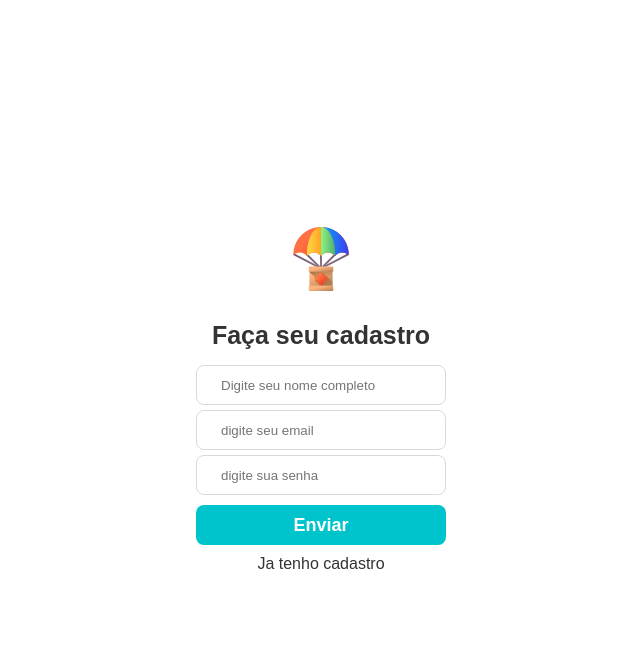
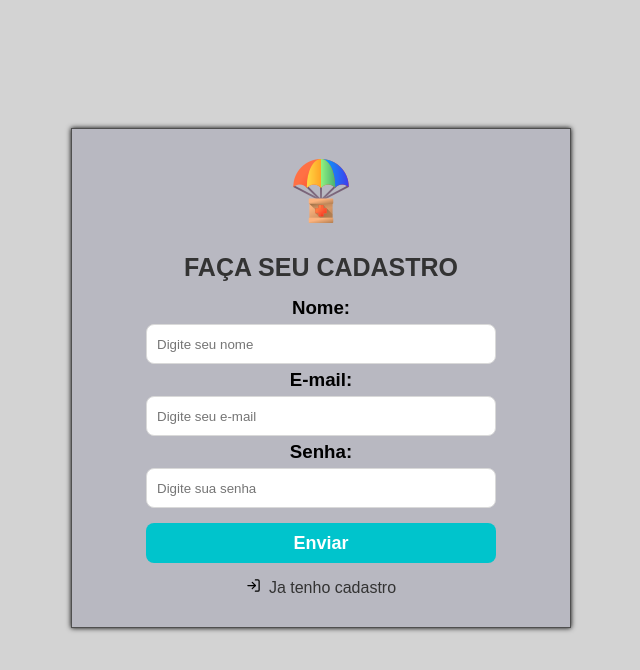
Before and after one commit to thii777/maximo-frontend, a React (Create React App) app: page /signup in a window 1280 px wide. Shown: the top 670 px of the page, without its empty margins (319-959 px from the left). Built offline with nearby package versions, Linux system fonts and the light colour scheme.

Commit message:
implementaçao de validaçao de form e material ui

```diff
--- a/src/pages/Home/index.js
+++ b/src/pages/Home/index.js
@@ -25,7 +25,7 @@ export default function MyTasks() {
                 <div className="cards">
                     <header>
                         <img src={logo} alt="logotipo" />
-                        <span>Olá {firstName}</span>
+                        <span>Olá, {firstName}</span>
 
                         <Link to="/mytasks">Meus pedidos</Link>
                         <Link className="logout" to="/">Sair</Link>
--- a/src/pages/Signin/index.js
+++ b/src/pages/Signin/index.js
@@ -1,66 +1,101 @@
-import React, { useState } from 'react'
-import { Link, useHistory } from 'react-router-dom'
-import { FiLogIn } from 'react-icons/fi'
-
+import React, { useState } from 'react';
+import { Link, useHistory } from 'react-router-dom';
+import { FiLogIn, FiEye, FiEyeOff } from 'react-icons/fi';
+import TextField from '@material-ui/core/TextField';
 
 import { Container } from './styles';
-import api from '../../services/api'
-import logo from '../../assets/logo.png'
+import api from '../../services/api';
+import logo from '../../assets/logo.png';
 
 export default function Signin() {
-    const [email, setEmail] = useState()
-    const [senha, setSenha] = useState()
+  const [email, setEmail] = useState();
+  const [senha, setSenha] = useState();
+  const [type, setType] = useState('password');
+  const [eye, setEye] = useState('block');
+  const [eyeOff, setEyeOff] = useState('none');
 
-    const history = useHistory()
+  const history = useHistory();
 
   async function handleLogin(e) {
-        e.preventDefault()
+    e.preventDefault();
 
-        if(!setEmail.length === [0]){
-            console.log("digite email e senha")
+    if (!setEmail.length === [0]) {
+      console.log('digite email e senha');
     }
 
     let data = {
       email,
       senha
+    };
+
+    try {
+      const response = await api.post('session', data);
+      localStorage.setItem('userId', response.data.id);
+      localStorage.setItem('userName', response.data.name);
+
+      history.push('/home');
+    } catch (e) {
+      alert(e.message);
+    }
   }
 
+  function ocultPassword() {
+    setType('password');
+    setEye('block');
+    setEyeOff('none');
+  }
 
-        try {
-            const response = await api.post('session', data)
-            localStorage.setItem('userId', response.data.id)
-            localStorage.setItem('userName', response.data.name)
-
-            history.push('/home')
-
-        } catch (e) {
-            alert('Erro, tente novamente', e)
+  function showPassword() {
+    setType('text');
+    setEye('none');
+    setEyeOff('block');
+    if (type === 'text') {
+      ocultPassword();
     }
   }
 
   return (
     <div>
-            <div className="back"/>
+      <div className='back' />
       <Container>
-                <section className="form">
-                    <form>
-                        <img src={logo} alt="logotipo" />
+        <section className='form'>
+          <form onSubmit={handleLogin}>
+            <img src={logo} alt='logotipo' />
             <h1>Faça seu login</h1>
-                            <h3>E-mail:</h3>
-                        <input
+            <TextField
+              label='E-mail'
               value={email}
               onChange={e => setEmail(e.target.value)}
+              required
             />
-                         <h3>Senha:</h3>
-                        <input
+            <TextField
+              label='Senha'
+              className='password'
+              type={type}
               value={senha}
               onChange={e => setSenha(e.target.value)}
+              required
+            />
+            <FiEye
+              display={eye}
+              onClick={showPassword}
+              className='eye'
+              size={25}
+              color='black'
+            />
+            <FiEyeOff
+              display={eyeOff}
+              onClick={showPassword}
+              className='eye'
+              size={25}
+              color='black'
             />
 
-                        <button className="button" type="submit" onClick={handleLogin}>Entrar</button>
-
-                        <Link className="link" to="/signup">
-                        <FiLogIn size={16} color="#000" />
+            <button className='button' type='submit'>
+              Entrar
+            </button>
+            <Link className='link' to='/signup'>
+              <FiLogIn size={16} color='#000' />
               Não tenho cadastro
             </Link>
           </form>
--- a/src/pages/Signin/styles.js
+++ b/src/pages/Signin/styles.js
@@ -13,7 +13,7 @@ export const Container = styled.section`
     height: 430px;
     margin: 10% auto;
     border: 1px solid #4f4f4f;
-    background-color: rgba(120, 120, 150, 0.3);
+    background-color: rgba(120, 120, 150, 0.5);
     box-shadow: 0px 0px 5px black;
 
     img {
@@ -34,11 +34,24 @@ export const Container = styled.section`
       margin-top: 10px;
       width: 100%;
       max-width: 350px;
-      text-align: center;
+    }
+
+    .eye {
+      position: absolute;
+      top: 10;
+      right: 10;
+      margin-top: 66px;
+      margin-left: 96px;
+      cursor: pointer;
+      transition: 0.2s ease-out;
+    }
+    .eye:hover {
+      opacity: 0.5;
     }
     button {
-      width: 100%;
+      width: 70%%;
       max-width: 350px;
+      margin-top: 20px;
       transition: 0.2s;
     }
     h3 {
@@ -47,6 +60,8 @@ export const Container = styled.section`
 
     .link:hover {
         text-decoration: underline;
+    }
+
     }
 
     button:hover {
--- a/src/pages/Signup/index.js
+++ b/src/pages/Signup/index.js
@@ -6,13 +6,14 @@ import { makeStyles } from '@material-ui/core/styles';
 import { Container } from './styles';
 import api from '../../services/api';
 import logo from '../../assets/logo.png';
+import { FiLogIn } from 'react-icons/fi';
 
 export default function Signup() {
   const [name, setName] = useState('');
   const [email, setEmail] = useState('');
   const [senha, setSenha] = useState('');
-  const [message, setMessage] = useState('')
-  const [status, setStatus] = useState('')
+  const [message, setMessage] = useState('');
+  const [status, setStatus] = useState('');
 
   const history = useHistory();
 
@@ -30,16 +31,15 @@ export default function Signup() {
       alert(response.data.id);
       setTimeout(() => {
         history.push('/');
-      }, 3000)
+      }, 3000);
 
-      setMessage("Cadastrado com sucesso");
-      setStatus('success')
-      handleClick()
-
-    } catch {
-      setStatus('error')
-      setMessage("Error")
-      handleClick()
+      setMessage('Cadastrado com sucesso');
+      setStatus('success');
+      handleClick();
+    } catch (e) {
+      setStatus('error');
+      setMessage(e.message);
+      handleClick();
     }
   }
   function Alert(props) {
@@ -77,21 +77,22 @@ export default function Signup() {
           <form onSubmit={handleRegister}>
             <img src={logo} alt='logotipo' />
             <h1>Faça seu cadastro</h1>
-
+            <h3>Nome:</h3>
             <input
-              placeholder='Digite seu nome completo'
+              placeholder='Digite seu nome'
               value={name}
               onChange={e => setName(e.target.value)}
             />
-
+            <h3>E-mail:</h3>
             <input
-              placeholder='digite seu email'
+              placeholder='Digite seu e-mail'
               value={email}
               onChange={e => setEmail(e.target.value)}
             />
-
+            <h3>Senha:</h3>
             <input
-              placeholder='digite sua senha'
+              type='password'
+              placeholder='Digite sua senha'
               value={senha}
               onChange={e => setSenha(e.target.value)}
             />
@@ -113,6 +114,7 @@ export default function Signup() {
             </div>
 
             <Link className='link' to='/'>
+              <FiLogIn size={15} color='black'></FiLogIn>
               Ja tenho cadastro
             </Link>
           </form>
--- a/src/pages/Signup/styles.js
+++ b/src/pages/Signup/styles.js
@@ -3,11 +3,17 @@ import styled from 'styled-components';
 export const Container = styled.section`
 form {
     display: flex;
+    width: 100%;
+    max-width: 500px;
     flex-direction: column;
     align-items: center;
     justify-content: center;
-
-        height: 100vh;
+    padding: 10px;
+    height: 500px;
+    margin: 10% auto;
+    border: 1px solid #4f4f4f;
+    background-color: rgba(120, 120, 150, 0.3);
+    box-shadow: 0px 0px 5px black;
 
     img {
       margin-bottom: 30px;
@@ -17,6 +23,38 @@ export const Container = styled.section`
       margin-bottom: 10px;
       font-size: 25px;
       color: #333;
+      width: 100%;
+      max-width: 350px;
+      text-align: center;
+      text-transform: uppercase;
+    }
+    input {
+      padding: 10px;
+      margin-top: 5px;
+      width: 100%;
+      max-width: 350px;
+    }
+    button {
+      width: 100%;
+      max-width: 350px;
+      transition: 0.2s;
+      margin-top: 15px;
+    }
+    h3 {
+        margin-top: 5px;
+    }
+
+    .link:hover {
+        text-decoration: underline;
+    }
+
+    button:hover {
+      filter: brightness(90%);
+    }
+    .link svg {
+      margin-right: 8px;
+      margin-top: 5px;
+      align-items: center;
     }
   }
 `;
--- a/src/styles/global.js
+++ b/src/styles/global.js
@@ -13,6 +13,7 @@ export default createGlobalStyle`
   body {
     -webkit-font-smoothing: antialiased;
     font-family: Montserrat, sans-serif;
+    background: #D3D3D3;
   }
   body, input, button {
       font-size: 14px Roboto, sans-serif;
@@ -59,7 +60,8 @@ export default createGlobalStyle`
       color: #333;
       margin-top: 5px;
     }
-      .back {
+
+    .back {
     width: 100%;
     height: 100%;
     position: fixed;
```
Lines whose indentation alone changed are shown as unchanged.
